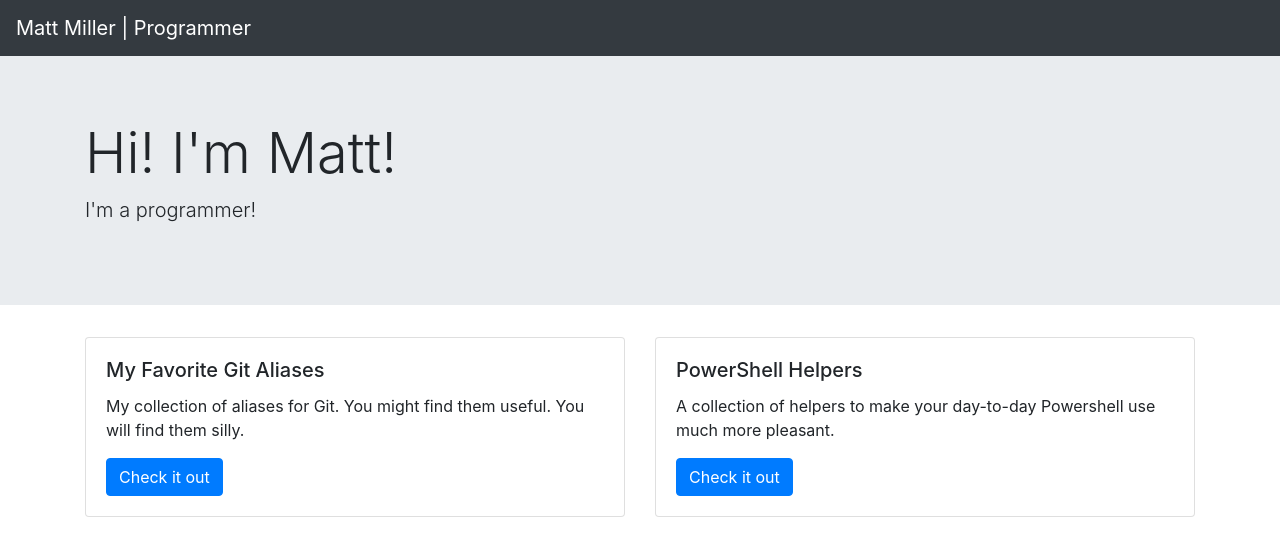
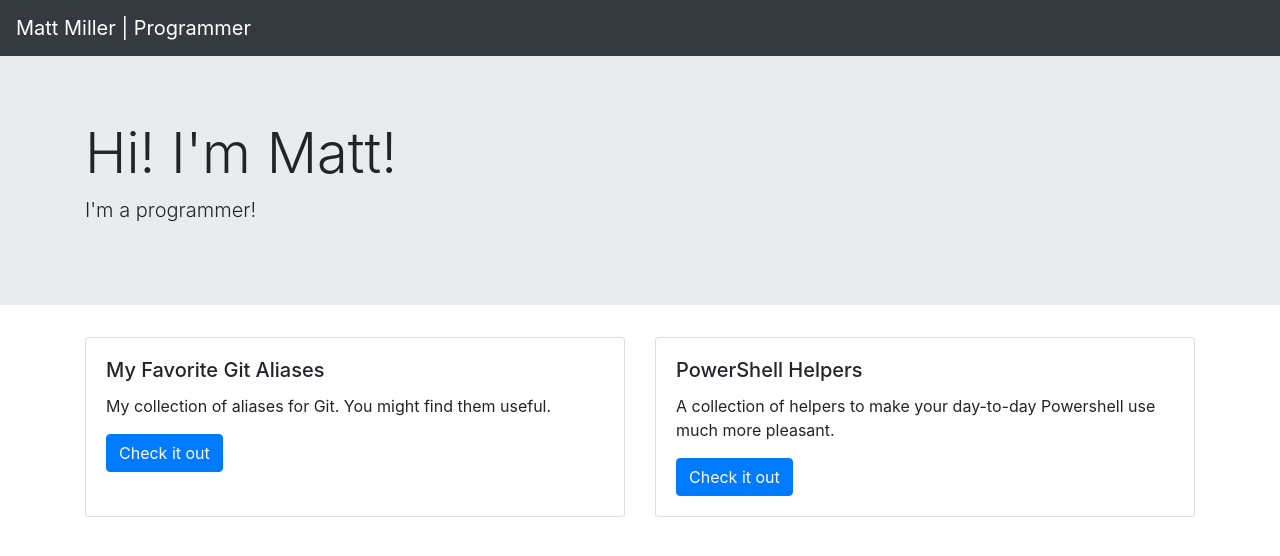
Before and after one commit to MegaMattMiller/mattmillercodes.github.io, a Vue app: page / in a window 1280 px wide. Shown: the top 556 px of the page. Built offline with nearby package versions, Linux system fonts and the light colour scheme.

Commit message:
feat: cleaned up git alias card

```diff
--- a/src/components/StaticHome.vue
+++ b/src/components/StaticHome.vue
@@ -20,7 +20,7 @@
                 <h5 class="card-title">My Favorite Git Aliases</h5>
                 <p
                   class="card-text"
-                >My collection of aliases for Git. You might find them useful. You will find them silly.</p>
+                >My collection of aliases for Git. You might find them useful.</p>
                 <a
                   href="https://github.com/MegaMattMiller/gitAliases"
                   class="btn btn-primary"
```
